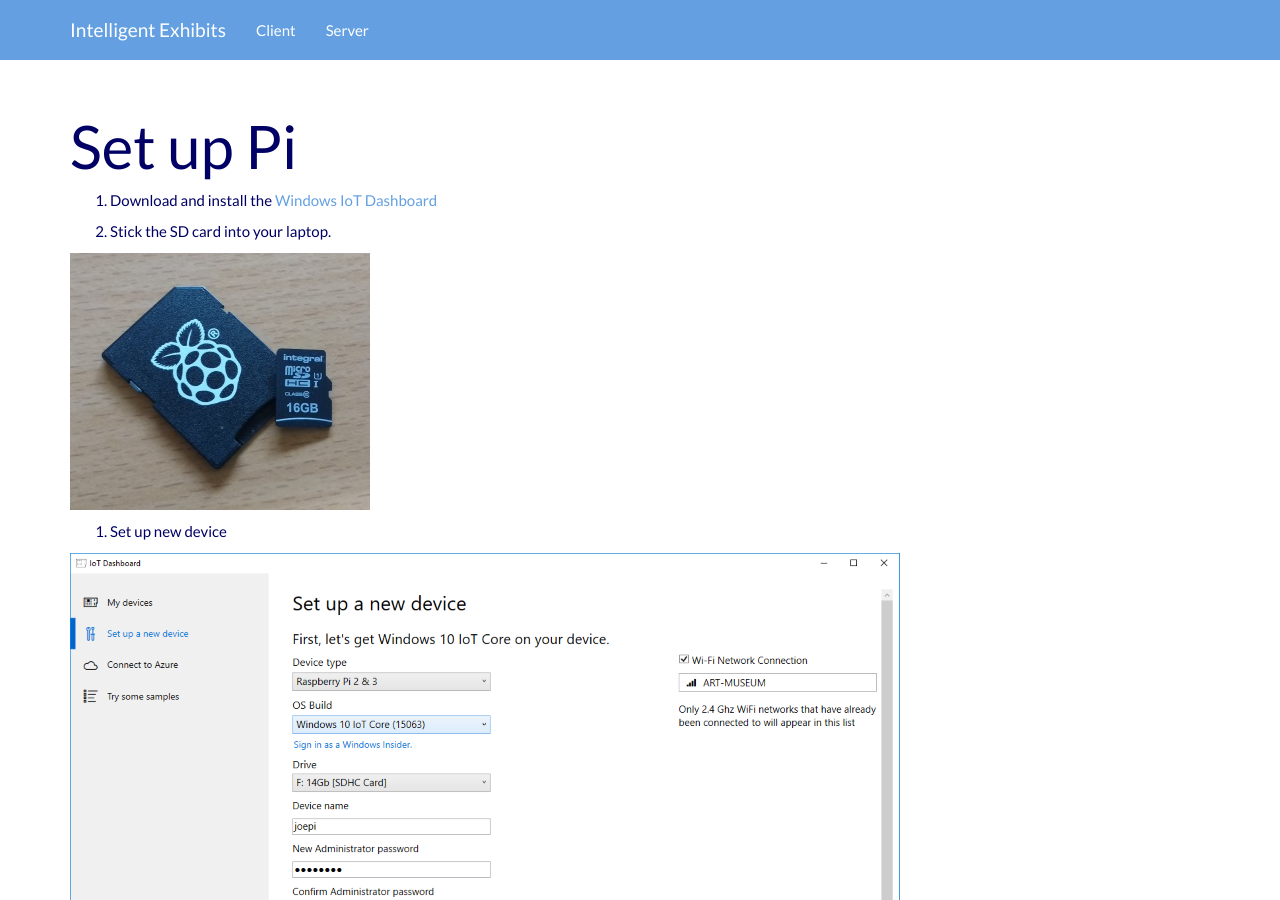
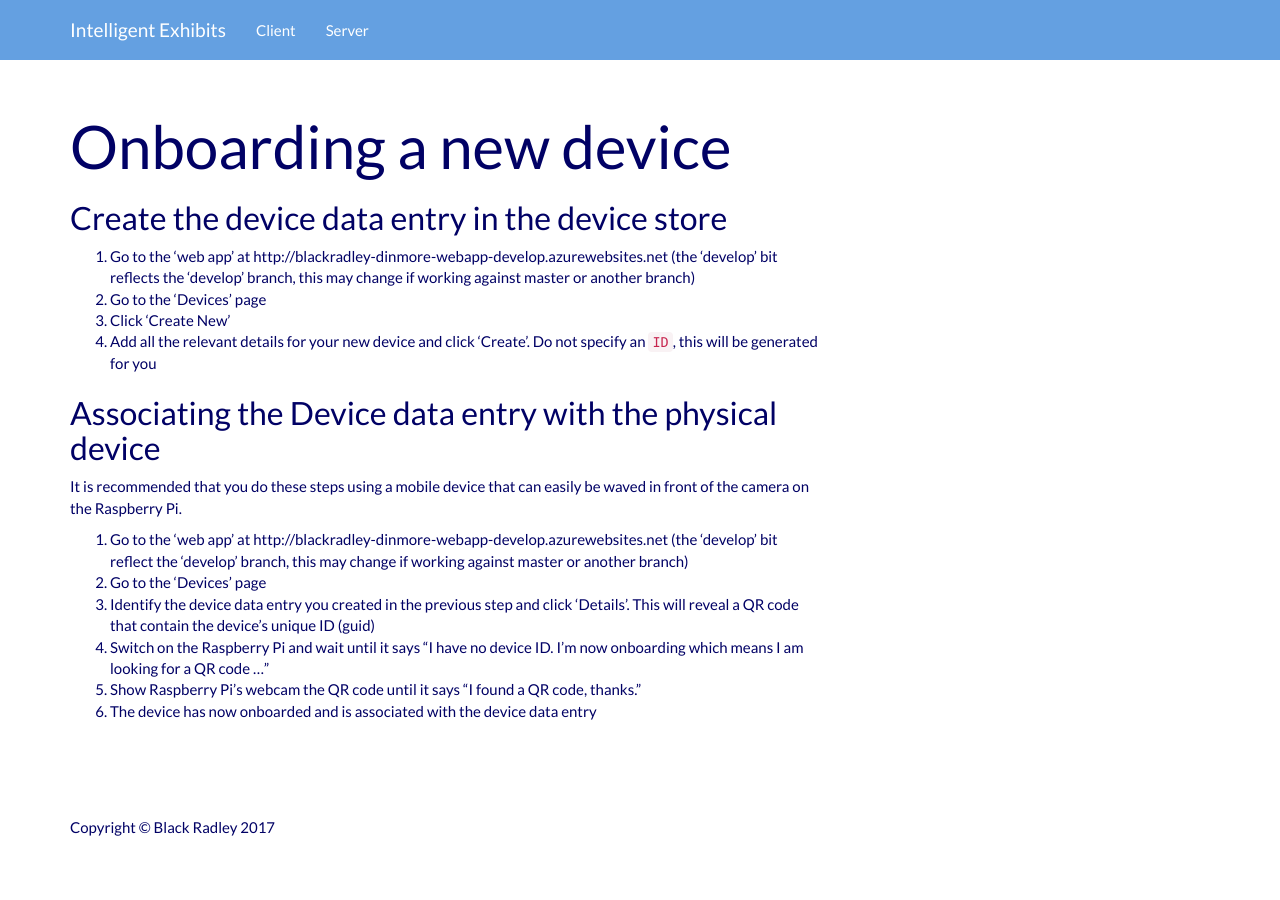
Before and after one commit to joejcollins/professor-bergman, a Jekyll site: the page built from docs/onboarding.md, in a window 1280 px wide and 900 px high. Built offline with Jekyll 4.4.1, drawn with Linux system fonts in a browser that asks for light colours; nearby versions of some CDN libraries; some of the changed text lies outside the part shown.

Commit message:
Finished Onboarding doc

```diff
--- a/docs/onboarding.md
+++ b/docs/onboarding.md
@@ -1,23 +1,19 @@
 ---
 layout: default
-title: Set up Pi
+title: Onboarding a new device
 ---
 
-1. Download and install the [Windows IoT Dashboard](https://developer.microsoft.com/en-us/windows/iot/docs/iotdashboard)
+## Create the device data entry in the device store
+1. Go to the 'web app' at http://blackradley-dinmore-webapp-develop.azurewebsites.net (the 'develop' bit reflects the 'develop' branch, this may change if working against master or another branch)
+1. Go to the 'Devices' page
+1. Click 'Create New'
+1. Add all the relevant details for your new device and click 'Create'. Do not specify an `ID`, this will be generated for you
 
-2. Stick the SD card into your laptop.
-
-![SD Card]({{ site.baseurl }}/img/sd-card.jpg)
-
-3. Set up new device
-
-![SD Card]({{ site.baseurl }}/img/setup-sd.png)
-
-![SD Card]({{ site.baseurl }}/img/flashing-sd.png)
-
-4. Put the Micro SD in the Raspberry Pi and plug in the
-
-5. First boot is the longest whilst Windows sets up, so be patient.
-Attach a screen to the Raspberry Pi so you can see what is going on.
-
-6. May not appear on "My Devices" in which case get the Ethernet IP address from the screen.
+## Associating the Device data entry with the physical device
+It is recommended that you do these steps using a mobile device that can easily be waved in front of the camera on the Raspberry Pi.
+1. Go to the 'web app' at http://blackradley-dinmore-webapp-develop.azurewebsites.net (the 'develop' bit reflect the 'develop' branch, this may change if working against master or another branch)
+1. Go to the 'Devices' page
+1. Identify the device data entry you created in the previous step and click 'Details'. This will reveal a QR code that contain the device's unique ID (guid)
+1. Switch on the Raspberry Pi and wait until it says "I have no device ID. I'm now onboarding which means I am looking for a QR code ..."
+1. Show Raspberry Pi's webcam the QR code until it says "I found a QR code, thanks."
+1. The device has now onboarded and is associated with the device data entry
```
